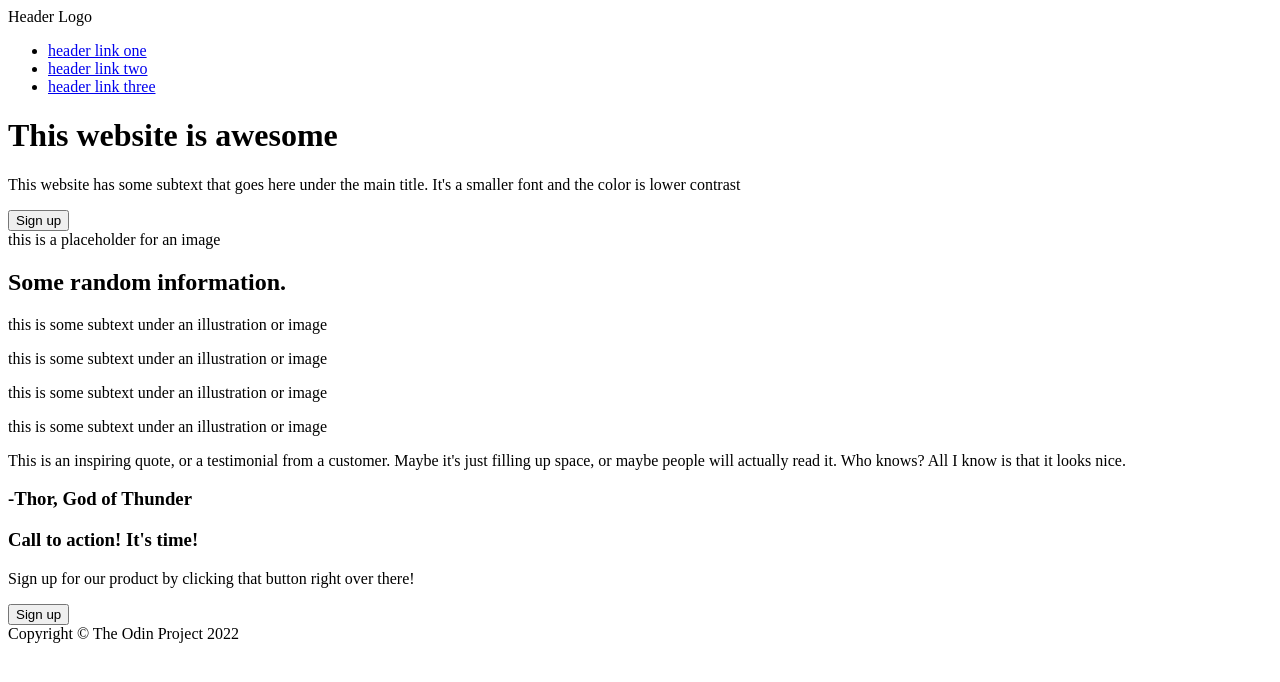
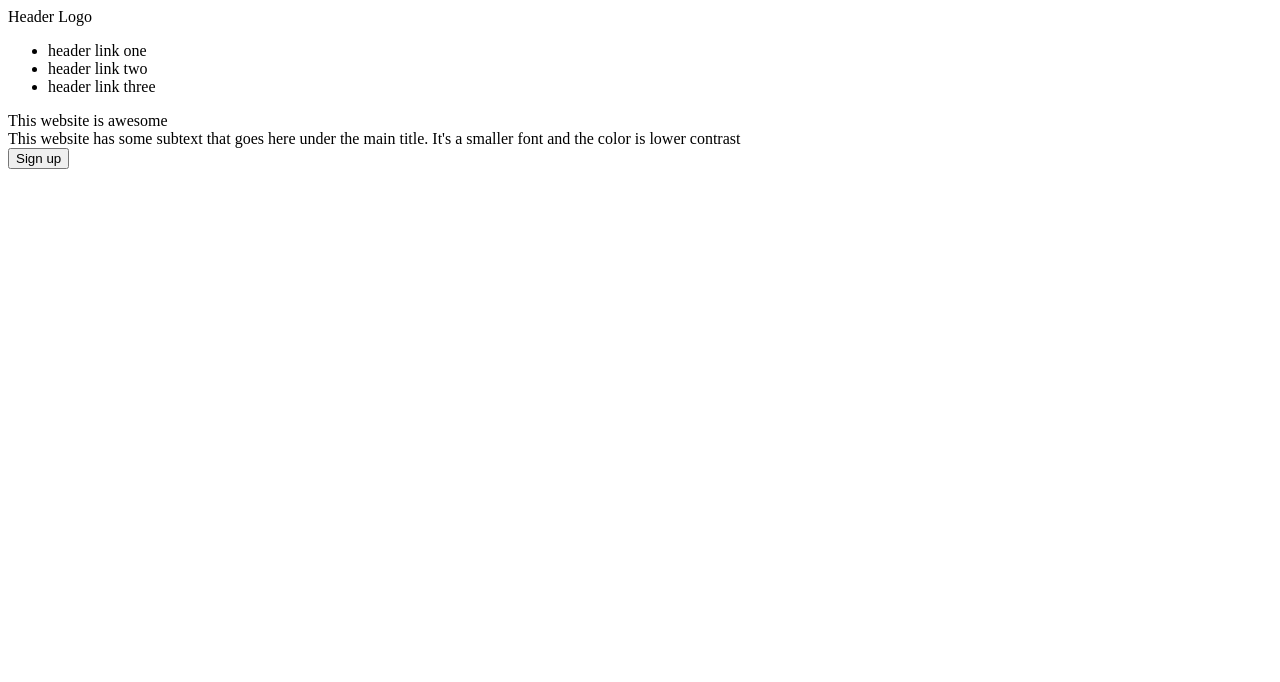
Before and after one commit to alohasaiyan/landing-page, a plain HTML site: page index.html in a window 1280 px wide. Drawn offline with Linux system fonts and the light colour scheme.

Commit message:
Restarted project to build part by part

```diff
--- a/index.html
+++ b/index.html
@@ -9,64 +9,19 @@
 </head>
 <body>
     <div class="welcome">
-        <div class="header">
-            <div>Header Logo</div>
-            <ul>
-                <li><a href="#">header link one</a></li>
-                <li><a href="#">header link two</a></li>
-                <li><a href="#">header link three</a></li>
-            </ul>
+        <div>Header Logo</div>
+        <ul>
+            <li>header link one</li>
+            <li>header link two</li>
+            <li>header link three</li>
+        </ul>
+        <div>This website is awesome</div>
+        <div>This website has some subtext that goes here under the
+            main title. It's a smaller font and the color is lower
+            contrast
         </div>
-        <div class="hero">
-            <div class="hero-left">
-                <h1>This website is awesome</h1>
-                <p>This website has some subtext that goes here
-                    under the main title. It's a smaller font and
-                    the color is lower contrast
-                </p>
-                <button class="hero-button">Sign up</button>
-            </div>
-            <div class="hero-right">this is a placeholder for an image</div>
-        </div>
+        <button>Sign up</button>
+        <div></div>
     </div>
-    <div class="information">
-        <h2>Some random information.</h2>
-        <div class="cards">
-            <div class="card-one">
-                <div class="square"></div>
-                <p>this is some subtext under an illustration or image</p>
-            </div>
-            <div class="card-two">
-                <div class="square"></div>
-                <p>this is some subtext under an illustration or image</p>
-            </div>
-            <div class="card-three">
-                <div class="square"></div>
-                <p>this is some subtext under an illustration or image</p>
-            </div>
-            <div class="card-four">
-                <div class="square"></div>
-                <p>this is some subtext under an illustration or image</p>
-            </div>
-        </div>
-    </div>
-    <div class="quote">
-        <p>This is an inspiring quote, or a testimonial from a
-            customer. Maybe it's just filling up space, or maybe
-            people will actually read it. Who knows? All I know
-            is that it looks nice.</p>
-        <h3>-Thor, God of Thunder</h3>
-    </div>
-    <div class="call">
-        <div class="call-container">
-            <div class="call-text">
-                <h3>Call to action! It's time!</h3>
-                <p>Sign up for our product by clicking that button
-                    right over there!</p>
-            </div>
-            <button class="call-button">Sign up</button>
-        </div>
-    </div>
-    <div class="footer">Copyright © The Odin Project 2022</div>
 </body>
 </html>
```
